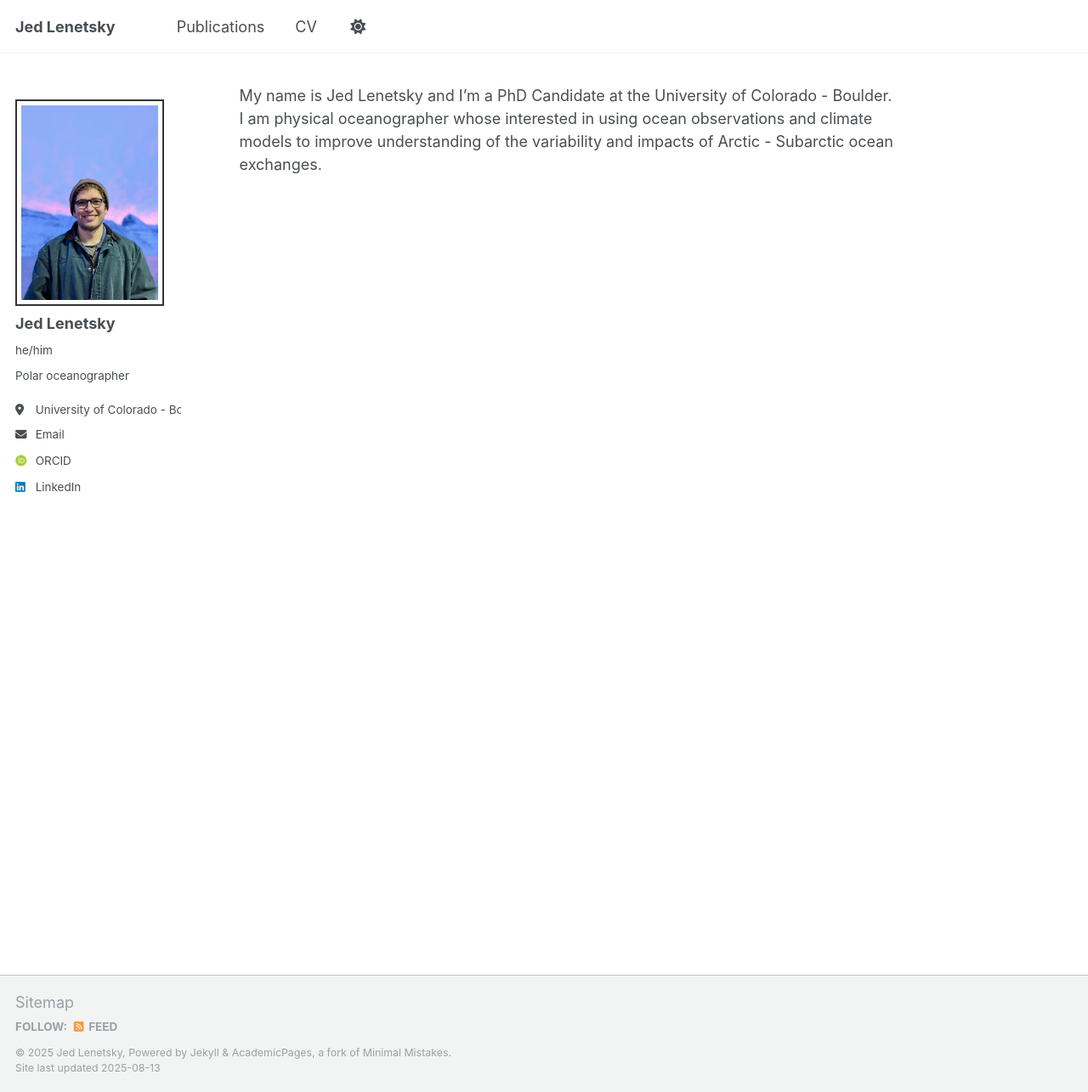
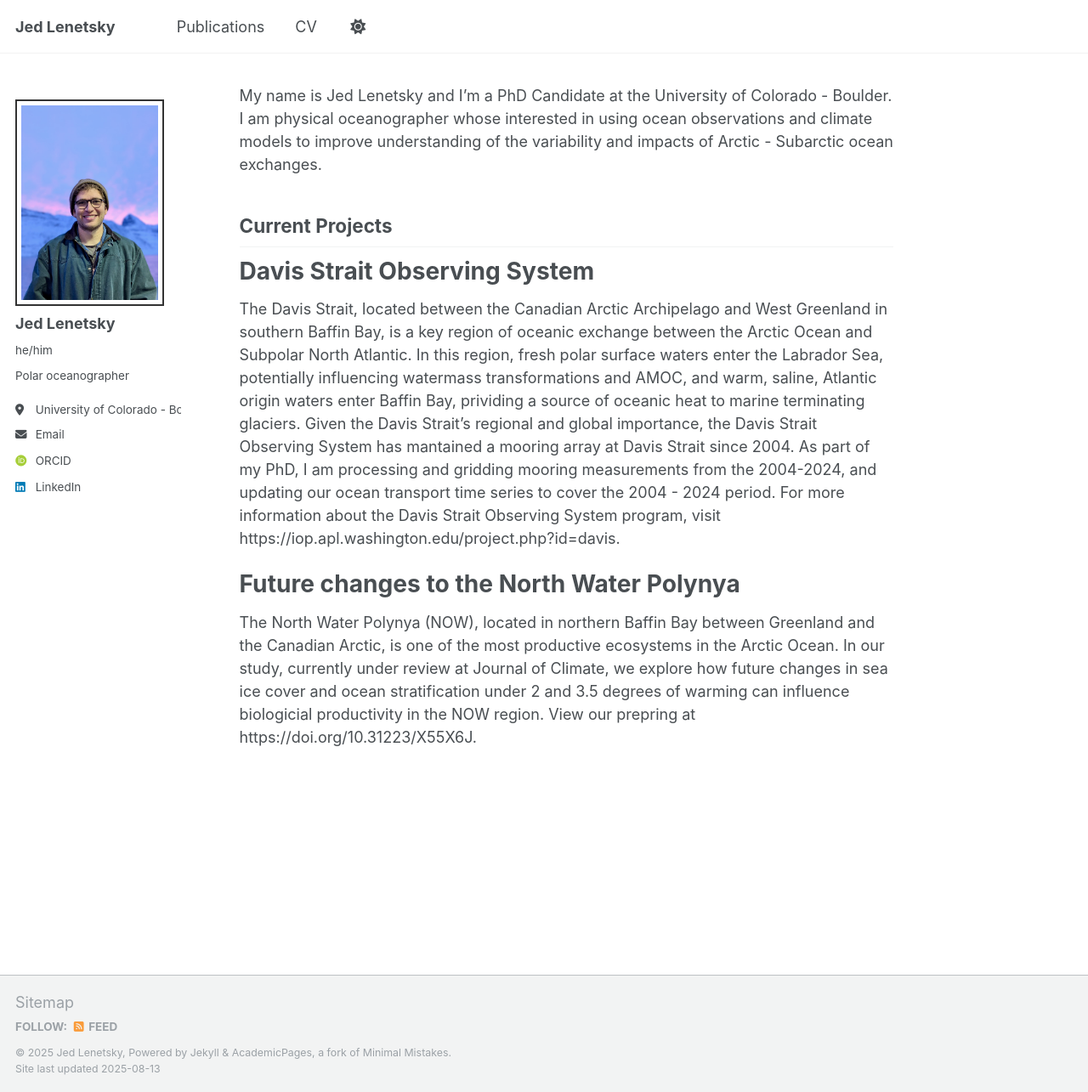
Before and after one commit to jedlenetsky/jedlenetsky.github.io, a Jekyll site: the page built from _pages/about.md, in a window 1280 px wide and 1285 px high. Shown: the whole window at 85% size. Built offline with Jekyll 4.4.1, drawn with Linux system fonts in a browser that asks for light colours; some web fonts are replaced; a script that is not in the unit is left out.

Commit message:
Current Projects

```diff
--- a/_pages/about.md
+++ b/_pages/about.md
@@ -9,16 +9,16 @@ redirect_from:
 
 My name is Jed Lenetsky and I'm a PhD Candidate at the University of Colorado - Boulder. I am  physical oceanographer whose interested in using ocean observations and climate models to improve understanding of the variability and impacts of Arctic - Subarctic ocean exchanges.
 
-<!-- ## Current Projects
+## Current Projects
 
 # Davis Strait Observing System
-Reprocessing and regridding
+The Davis Strait, located between the Canadian Arctic Archipelago and West Greenland in southern Baffin Bay, is a key region of oceanic exchange between the Arctic Ocean and Subpolar North Atlantic. In this region, fresh polar surface waters enter the Labrador Sea, potentially influencing watermass transformations and AMOC, and warm, saline, Atlantic origin waters enter Baffin Bay, prividing a source of oceanic heat to marine terminating glaciers. Given the Davis Strait's regional and global importance, the Davis Strait Observing System has mantained a mooring array at Davis Strait since 2004. As part of my PhD, I am processing and gridding mooring measurements from the 2004-2024, and updating our ocean transport time series to cover the 2004 - 2024 period. For more information about the Davis Strait Observing System program, visit https://iop.apl.washington.edu/project.php?id=davis.
 
 # Future changes to the North Water Polynya
-The North Water Polynya (NOW), located in northern Baffin Bay between Greenland and the Canadian Arctic, is one of the most productive ecosystems in the Arctic Ocean. In our study, currently under review at Journal of Climate, we explore how future changes in sea ice cover and ocean stratification under 2 and 3.5 degrees Celcius of warming can influence biologicial productivity in the NOW region.
+The North Water Polynya (NOW), located in northern Baffin Bay between Greenland and the Canadian Arctic, is one of the most productive ecosystems in the Arctic Ocean. In our study, currently under review at Journal of Climate, we explore how future changes in sea ice cover and ocean stratification under 2 and 3.5 degrees of warming can influence biologicial productivity in the NOW region. View our prepring at https://doi.org/10.31223/X55X6J.
 
+ <!-- INCLUDE KEY FIGURE -->
 
-## Past Projects
+<!-- ## Past Projects
 
-# The Bering Strait throughflow and seasonal sea ice forecasting
- -->
+# The Bering Strait throughflow and seasonal sea ice forecasting  -->
```
